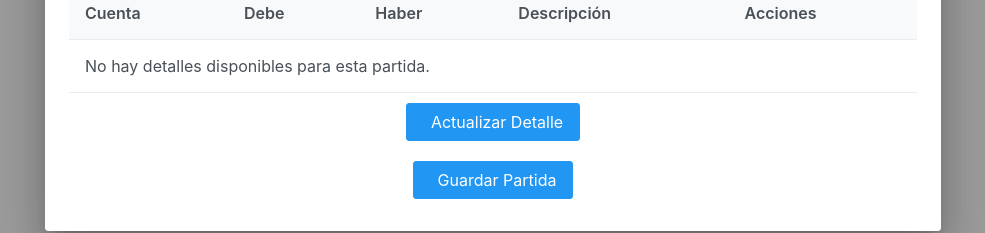
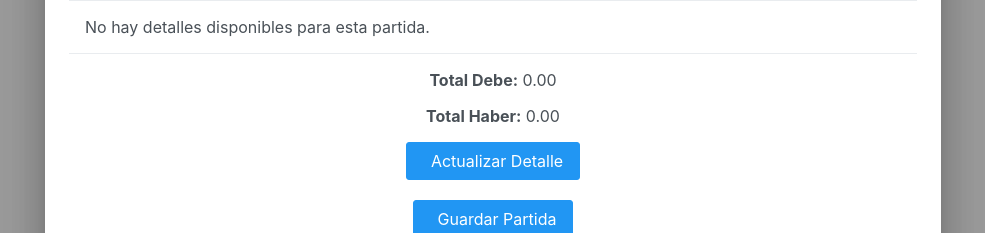
Before and after one commit to BSGomez/Proyecto_Analisis1, a React (Create React App) app in the folder frontend/: page /LibroDiario in a window 1280 px wide. Both pictures are taken after a click on the button "Agregar Partida". Shown: the part 468-701 px from the top of the page, without its empty margins (147-1132 px from the left). Built offline with nearby package versions, Linux system fonts and the light colour scheme; no server answers.

Commit message:
Total de debe y haber visible correctamente

```diff
--- a/frontend/src/pages/LibroDiario.jsx
+++ b/frontend/src/pages/LibroDiario.jsx
@@ -427,6 +427,11 @@ const LibroDiario = () => {
         </DataTable>
 
         <div style={{ marginTop: '10px', textAlign: 'center' }}>
+          <p><strong>Total Debe:</strong> {calcularTotales().totalDebe.toFixed(2)}</p>
+          <p><strong>Total Haber:</strong> {calcularTotales().totalHaber.toFixed(2)}</p>
+        </div>
+
+        <div style={{ marginTop: '10px', textAlign: 'center' }}>
           <Button
             label="Actualizar Detalle"
             icon="pi pi-save"
```
